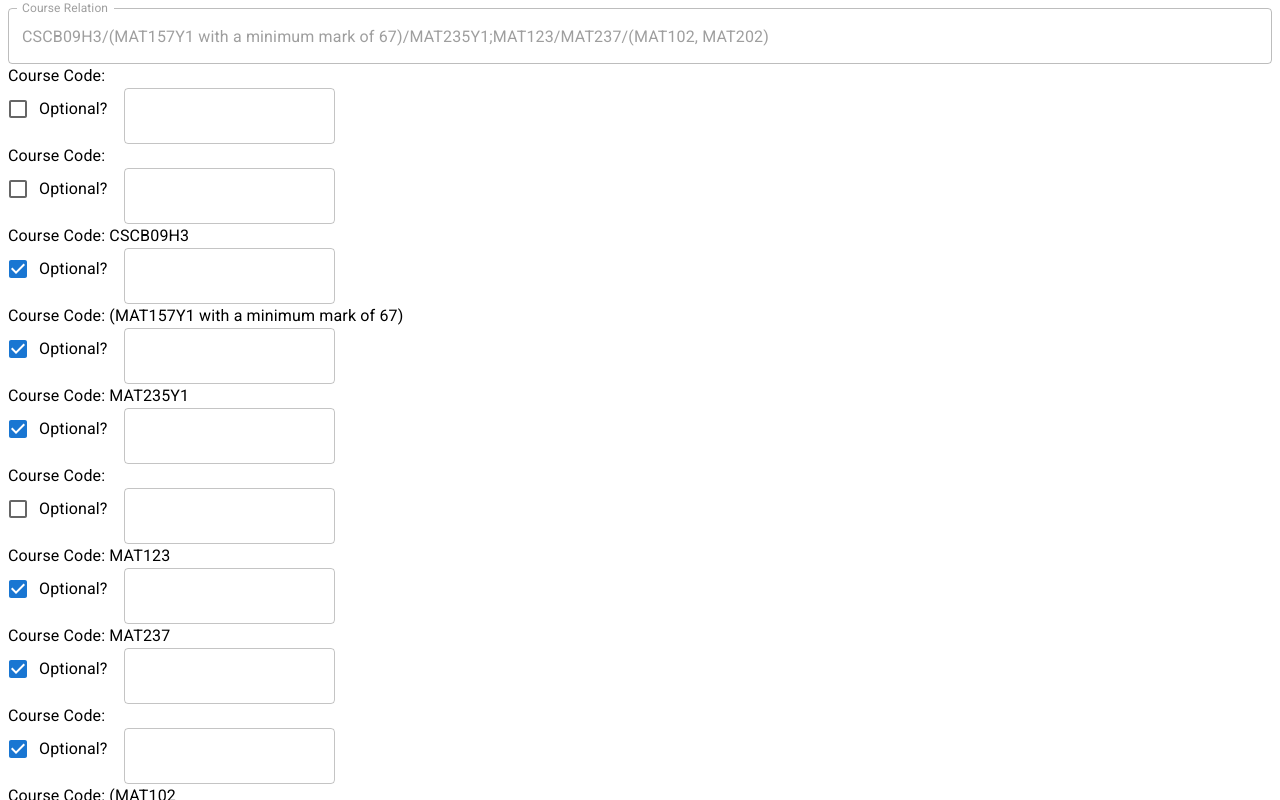
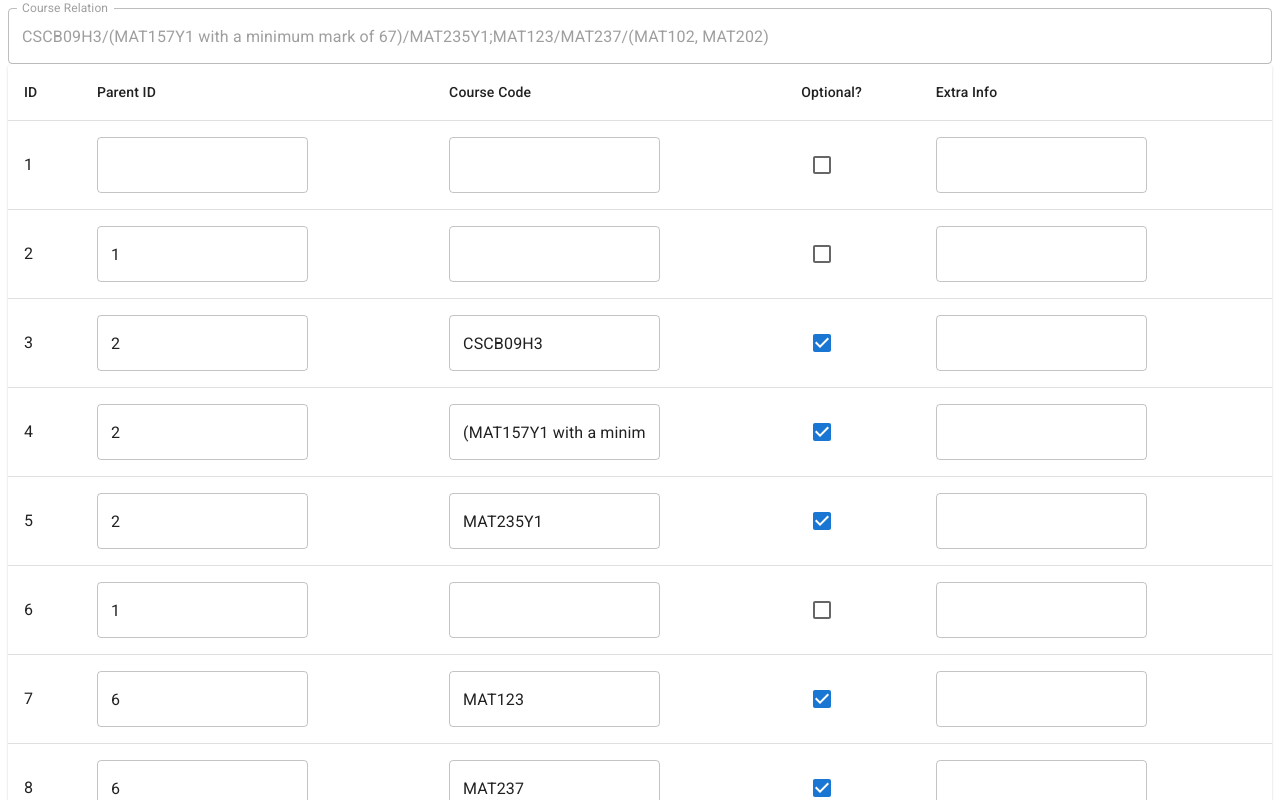
Before and after one commit to JamesYL/uoft-schema, a React (Create React App) app in the folder datagen-gui/: page / in a window 1280 px wide. Shown: the top 800 px of the page. Built offline with nearby package versions, Linux system fonts and the light colour scheme.

Commit message:
editing courses is fast

```diff
--- a/datagen-gui/src/components/CourseRelationTree.tsx
+++ b/datagen-gui/src/components/CourseRelationTree.tsx
@@ -9,8 +9,8 @@
   parentToThisMsg?: string;
 }
 export interface TreeNode extends TreeNodeData {
-  id: number;
-  parentId?: number;
+  id: string;
+  parentId?: string;
 }
 interface OutputTreeNode extends d3.HierarchyNode<TreeNodeData> {
   x: number;
@@ -101,7 +101,7 @@
   const [hoveredEdge, setHoveredEdge] = useState<OutputTreeLink | null>(null);
 
   useEffect(() => {
-    let root = stratify()([{ id: 0 }]);
+    let root = stratify()([{ id: "0" }]);
 
     if (treeData.length) {
       root = stratify()(treeData);
--- a/datagen-gui/src/components/EditCourseRelation.tsx
+++ b/datagen-gui/src/components/EditCourseRelation.tsx
@@ -1,9 +1,15 @@
-import React, { useEffect } from "react";
+import React, { useEffect, useMemo, useState } from "react";
 import {
   Button,
   Checkbox,
-  FormControlLabel,
+  Paper,
+  Table,
+  TableContainer,
   TextField,
+  TableHead,
+  TableRow,
+  TableCell,
+  TableBody,
   Typography,
 } from "@mui/material";
 import generateRelation from "../util/generateRelation";
@@ -13,16 +19,70 @@
   setRelation: (relation: string) => unknown;
   setTreeData: (data: TreeNode[]) => unknown;
 }
+const CourseRelationNode = ({
+  node,
+  index,
+  setNodes,
+}: {
+  node: TreeNode;
+  index: number;
+  setNodes: React.Dispatch<React.SetStateAction<TreeNode[]>>;
+}) => {
+  const handleChange = (node: TreeNode) => {
+    setNodes((nodes) => {
+      const allCpy = [...nodes];
+      allCpy[index] = node;
+      return allCpy;
+    });
+  };
+  const { id, parentId, optional, parentToThisMsg, code } = node;
+  return (
+    <TableRow>
+      <TableCell>
+        <Typography>{id}</Typography>
+      </TableCell>
+      <TableCell>
+        <TextField value={parentId} type="number" />
+      </TableCell>
+      <TableCell>
+        <TextField
+          value={code}
+          onChange={(e) => handleChange({ ...node, code: e.target.value })}
+        />
+      </TableCell>
+      <TableCell>
+        <Checkbox
+          checked={optional}
+          // onChange={(e) => onChange({ ...node, optional: e.target.value })}
+        />
+      </TableCell>
+      <TableCell>
+        <TextField
+          value={parentToThisMsg}
+          onChange={(e) =>
+            handleChange({ ...node, parentToThisMsg: e.target.value })
+          }
+        />
+      </TableCell>
+    </TableRow>
+  );
+};
+const MDisplayNode = React.memo(CourseRelationNode);
+
 const EditCourseRelation = ({
   relation,
   setRelation,
   setTreeData,
 }: EditCourseRelationProps) => {
-  const treeData = generateRelation(relation);
+  const [localTreeData, setLocalTreeData] = useState<TreeNode[]>(
+    useMemo(() => generateRelation(relation), [relation])
+  );
+
   useEffect(() => {
-    setTreeData(treeData);
+    setTreeData(localTreeData);
     // eslint-disable-next-line react-hooks/exhaustive-deps
   }, []);
+
   return (
     <>
       <TextField
@@ -31,26 +91,30 @@
         fullWidth
         label="Course Relation"
       />
-      {treeData.map(({ code, optional, parentToThisMsg }) => {
-        return (
-          <span>
-            <Typography>Course Code: {code} </Typography>
-            <FormControlLabel
-              control={<Checkbox checked={optional} />}
-              label="Optional?"
-            />
-            <TextField value={parentToThisMsg} />
-          </span>
-        );
-      })}
-      <Button
-        variant="outlined"
-        onClick={() => {
-          setTreeData(treeData);
-        }}
-      >
-        Save
-      </Button>
+      <TableContainer component={Paper}>
+        <Table>
+          <TableHead>
+            <TableRow>
+              <TableCell>ID</TableCell>
+              <TableCell>Parent ID</TableCell>
+              <TableCell>Course Code</TableCell>
+              <TableCell>Optional?</TableCell>
+              <TableCell>Extra Info</TableCell>
+            </TableRow>
+          </TableHead>
+          <TableBody>
+            {localTreeData.map((node, i) => (
+              <MDisplayNode
+                key={node.id}
+                node={node}
+                index={i}
+                setNodes={setLocalTreeData}
+              />
+            ))}
+          </TableBody>
+        </Table>
+      </TableContainer>
+      <Button variant="outlined">Save</Button>
     </>
   );
 };
--- a/datagen-gui/src/util/generateRelation.ts
+++ b/datagen-gui/src/util/generateRelation.ts
@@ -4,7 +4,7 @@
   relation = relation.trim();
   let id = 1;
   const res: TreeNode[] = [];
-  const splitComma = (relation: string, parent: number) => {
+  const splitComma = (relation: string, parent: string) => {
     const split = relation
       .split(",")
       .map((item) => item.trim())
@@ -14,7 +14,7 @@
     let currId = id;
     const node: TreeNode = {
       parentId: parent,
-      id: id++,
+      id: `${id++}`,
       optional: true,
     };
     res.push(node);
@@ -22,10 +22,15 @@
       node.code = split[0];
     } else
       split.forEach((item) =>
-        res.push({ code: item, parentId: currId, id: ++id, optional: false })
+        res.push({
+          code: item,
+          parentId: `${currId}`,
+          id: `${id++}`,
+          optional: false,
+        })
       );
   };
-  const splitSlash = (relation: string, parent?: number) => {
+  const splitSlash = (relation: string, parent?: string) => {
     const split = relation
       .split("/")
       .map((item) => item.trim())
@@ -36,13 +41,13 @@
 
     const node: TreeNode = {
       parentId: parent,
-      id: id++,
+      id: `${id++}`,
     };
     res.push(node);
     if (split.length === 1) {
-      if (/,/.test(split[0])) splitComma(split[0], currId);
+      if (/,/.test(split[0])) splitComma(split[0], `${currId}`);
       else node.code = split[0];
-    } else split.forEach((item) => splitComma(item, currId));
+    } else split.forEach((item) => splitComma(item, `${currId}`));
   };
   const splitSemi = (relation: string) => {
     const split = relation
@@ -53,7 +58,7 @@
 
     const parent = id;
     const node: TreeNode = {
-      id: id++,
+      id: `${id++}`,
     };
     res.push(node);
     if (split.length === 1) {
@@ -67,8 +72,8 @@
           .filter((item) => item.length > 0)
           .forEach((item) => {
             res.push({
-              parentId: parent,
-              id: id++,
+              parentId: `${parent}`,
+              id: `${id++}`,
               code: item,
               optional: true,
             });
@@ -78,7 +83,7 @@
       }
     } else {
       split.forEach((item) => {
-        splitSlash(item, parent);
+        splitSlash(item, `${parent}`);
       });
     }
   };
```
